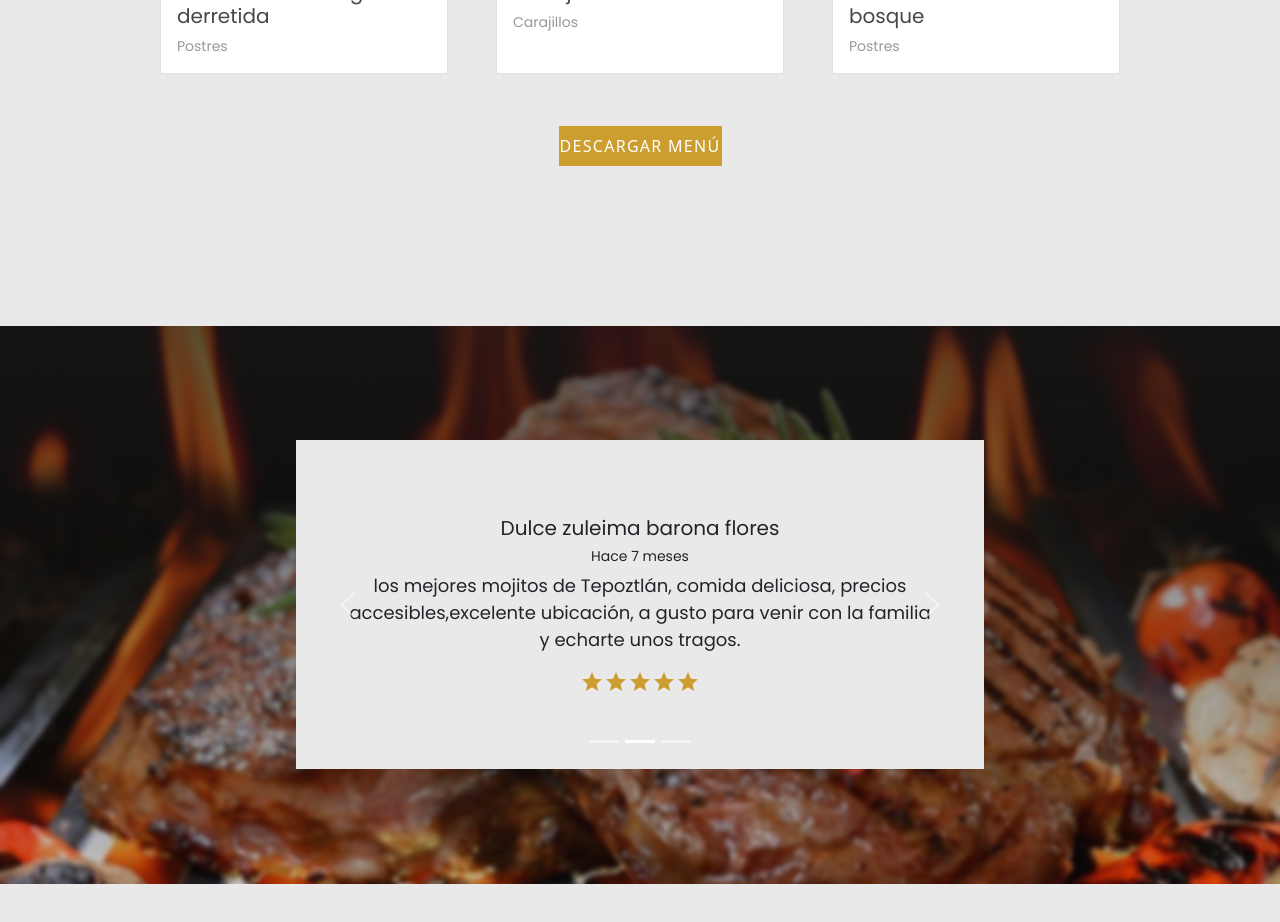
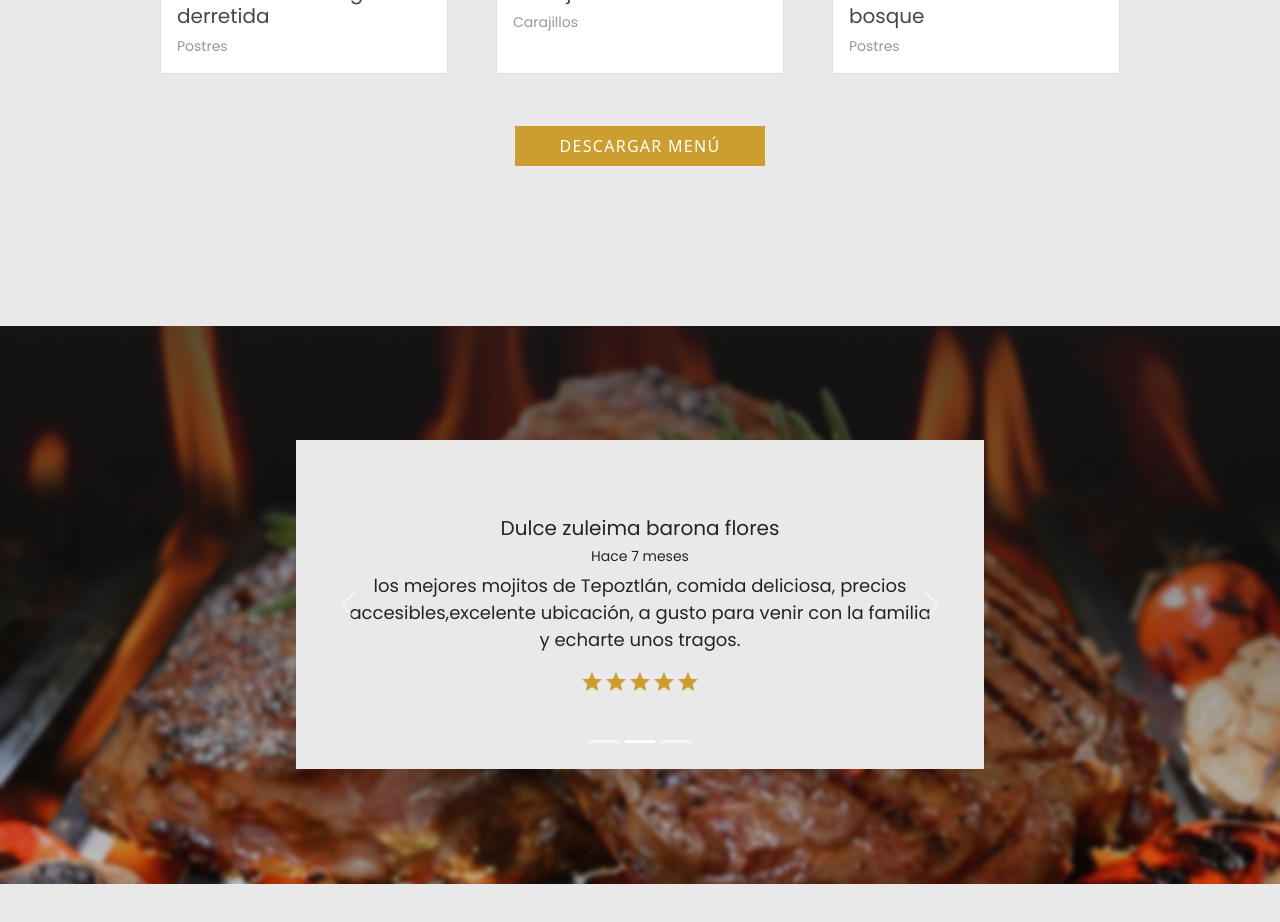
Before and after one commit to maurosanchezmatamoros/the-sound-of-grill, a React (Create React App) app: page / in a window 1280 px wide. Shown: the part 3880-4802 px from the top of the page. Built offline with nearby package versions, Linux system fonts and the light colour scheme; the HTML template or start-up script is replaced by a standard one.

Commit message:
descargar menu fix

```diff
--- a/src/styles/MenuList.css
+++ b/src/styles/MenuList.css
@@ -47,7 +47,8 @@ section{
     background-color: #CC9D2F;
     color: #FFF;
     font-size: 16px;
-    width: 163px;
+    width: 100%;
+    max-width: 322px;
     height: 40px;
     border: none;
     letter-spacing: 0.08em;
@@ -61,14 +62,23 @@ section{
     .menuContainer{
         padding: 5rem 4rem;
     }
+
+    .descargarMenu{
+        max-width: 250px;
+    }
 }
 
 @media (min-width: 769px) {
     .menuTextContainer h3{
         font-size: 50px;
     }
+
     .menuContainer{
         padding: 5rem 5rem;
+    }
+
+    .descargarMenu{
+        max-width: 250px;
     }
 }
 
@@ -76,7 +86,12 @@ section{
     .menuTextContainer h3{
         font-size: 50px;
     }
+
     .menuContainer{
         padding: 10rem 10rem;
     }
+
+    .descargarMenu{
+        max-width: 250px;
+    }
 }
```
